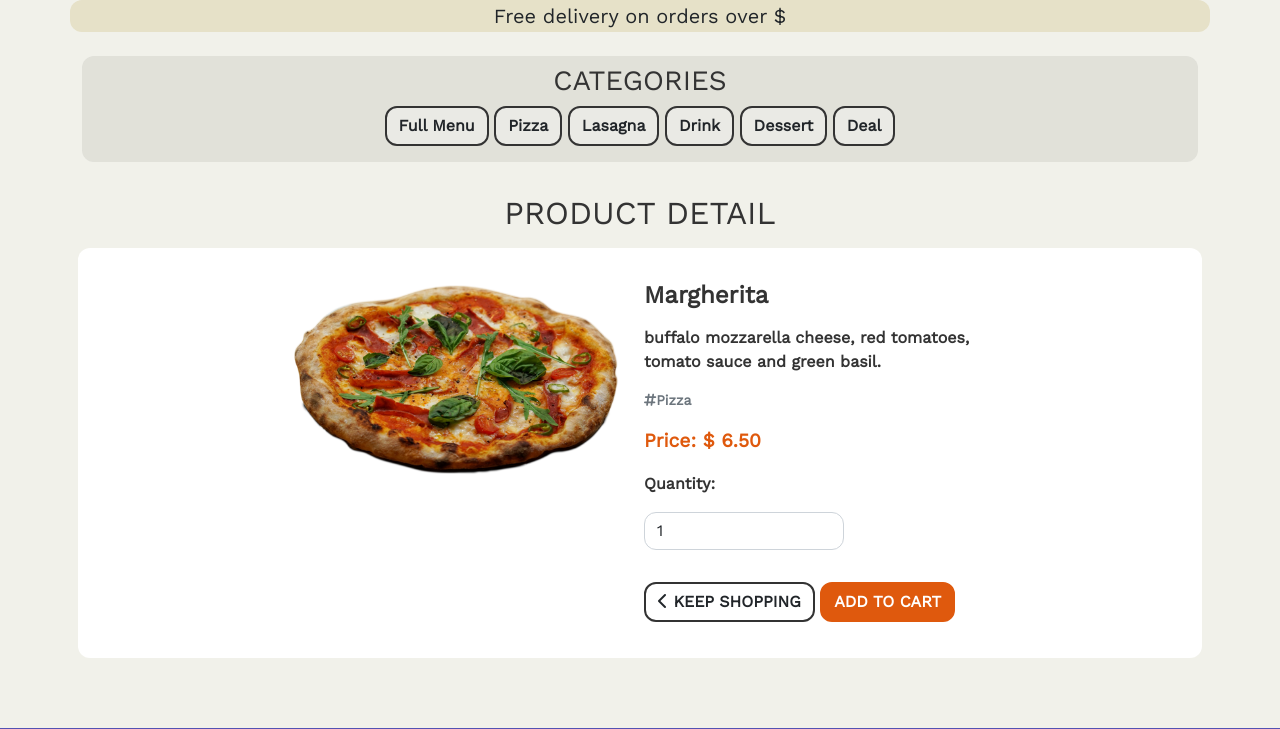
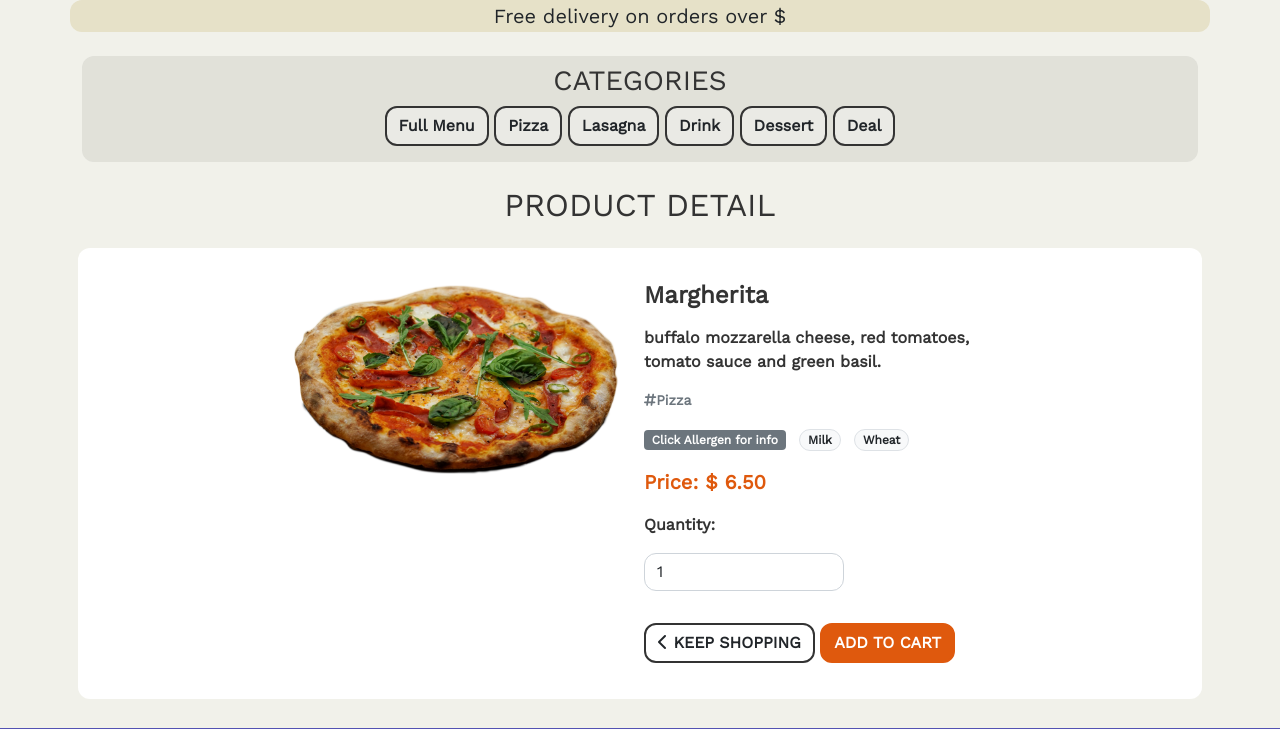
Before and after one commit to NicolaLampis/ms4-unetto-pizza, a Django app: page /menu/1 in a window 1280 px wide. Shown: the part 72-801 px from the top of the page. Run offline with Django 3.2, Linux system fonts and the light colour scheme; data comes from the database, SQL or seed files in the repository; some libraries are stand-ins or nearby versions.

Commit message:
Added allergens informations in product_detail

```diff
--- a/menu/templates/menu/product_detail.html
+++ b/menu/templates/menu/product_detail.html
@@ -28,7 +28,7 @@
 
 <div class="container">
     <div class="row">
-        <div class="col text-center my-2">
+        <div class="col text-center mb-3">
             <h2>PRODUCT DETAIL</h2>
         </div>
     </div>
@@ -69,15 +69,24 @@
 
                 <!-- Category type -->
                 {% if product.category %}
-                    <p class="small mb-1">
+                    <p class="small">
                         <a class="text-muted" href="{% url 'menu' %}?category=pizza">
                             <i class="fas fa-hashtag"></i>{{ product.category.friendly_name }}
-
                         </a>
                         {% if product.deal %}
                         <a class="text-muted" href="{% url 'menu' %}?deal=unetto_deal,special_deal,deal_of_the_week">{{ product.deal.name }}</a>
                         {% endif %}
                     </p>
+                {% endif %}
+
+                <!-- Allergens -->
+                {% if product.allergens.all %}
+                <ul class="list-inline mt-2">
+                    <li class="list-inline-item"><span class="badge bg-secondary">Click Allergen for info</span></li>
+                {% for allergen in product.allergens.all %}
+                    <li class="list-inline-item"><a href="{{ allergen.data_url }}" target="_blank" class="badge border bg-light text-dark rounded-pill">{{ allergen.friendly_name }}</a></li>
+                {% endfor %}
+                </ul>
                 {% endif %}
 
                 <!-- Price -->
--- a/static/css/base.css
+++ b/static/css/base.css
@@ -34,8 +34,8 @@ main {
 }
 
 .text-color {
-    font-weight: 700;
-    font-size: 1.2rem;
+    font-weight: 800;
+    font-size: 1.25rem;
     color: var(--color-accent);
 }
 
```
Also changed, not shown: menu/templates/menu/menu.html (+7 -2 lines).
